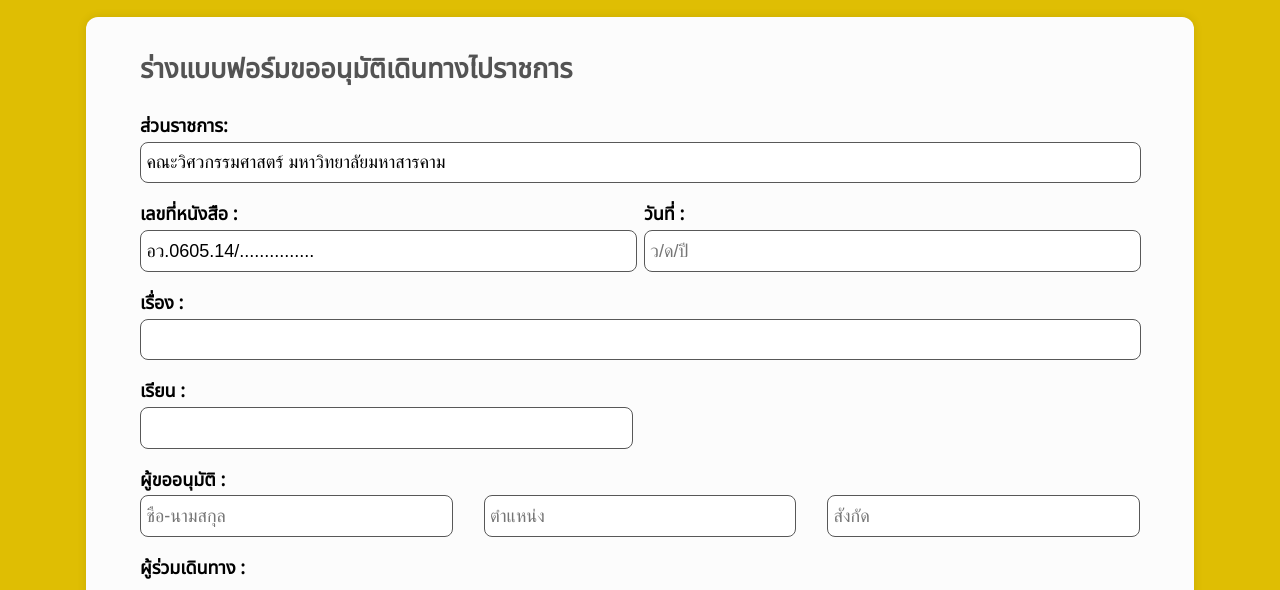
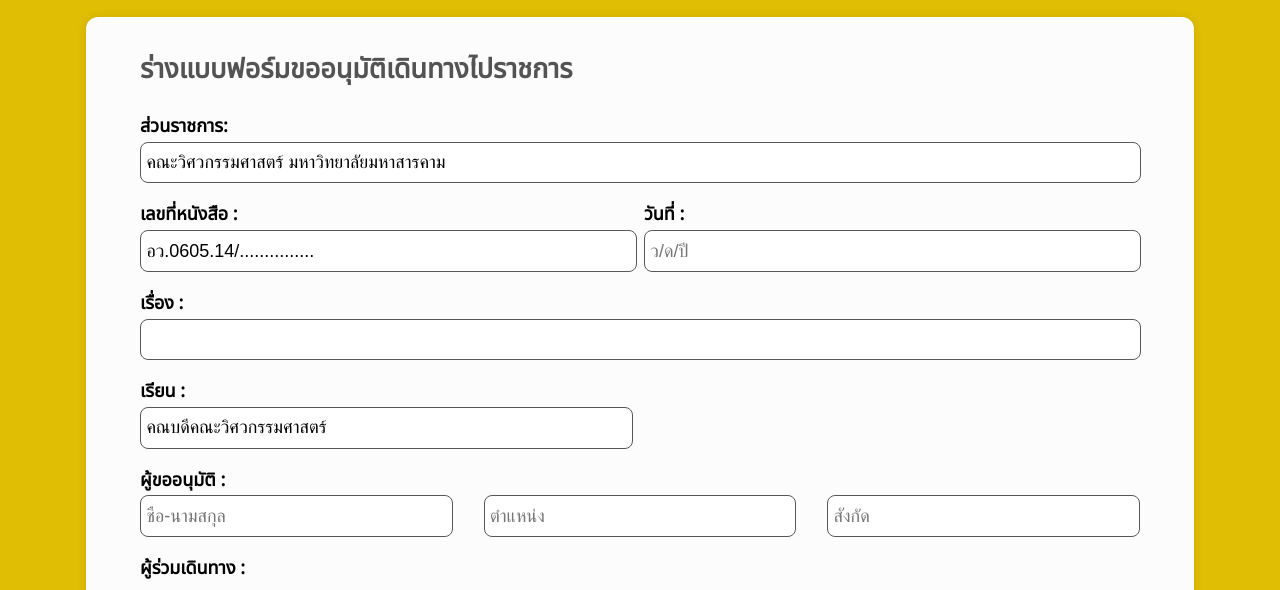
Before and after one commit to Kowit123/form, a website: page index.html in a window 1280 px wide. Shown: the part 184-774 px from the top of the page. Drawn offline with nearby package versions, Linux system fonts and the light colour scheme.

Commit message:
Add files via upload

```diff
--- a/index.html
+++ b/index.html
@@ -61,7 +61,7 @@
             <div class="dear_requesting">
                 <div class="Dear">
                     <label for="dear">เรียน :</label>
-                    <input id="dear" type="text">
+                    <input id="dear" type="text" value="คณบดีคณะวิศวกรรมศาสตร์">
                 </div>
             </div>
                 <div class="wRequesting">
@@ -386,7 +386,7 @@
 
                 <div class="dear_re">
                     <label for="dear_re">เรียน :</label>
-                    <input id="dear_re" type="text">
+                    <input id="dear_re" type="text" dear="คณบดีคณะวิศวกรรมศาสตร์">
                 </div>
 
                 <p style="display: block; margin: 0;">ผู้ขออนุมัติ:</p>
```
